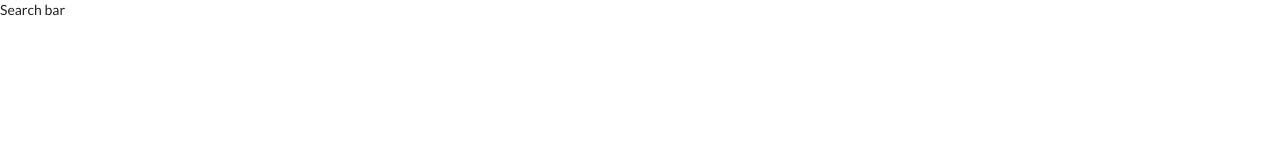
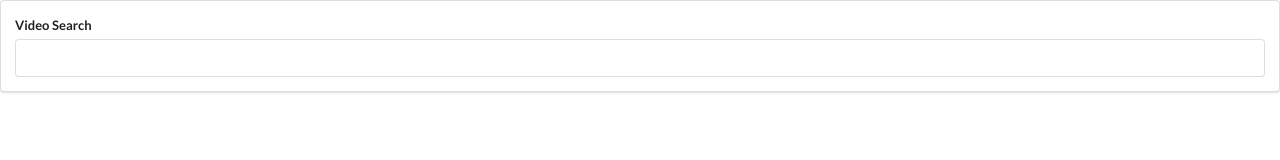
Before and after one commit to phamtony/youtube-api-reactjs-hooks, a React (Create React App) app: page / in a window 1280 px wide. Shown: the top 160 px of the page. Built offline with nearby package versions, Linux system fonts and the light colour scheme.

Commit message:
setting up search bar functions. getting ready to tie it up to the app js and youtube api

```diff
--- a/src/components/SearchBar.js
+++ b/src/components/SearchBar.js
@@ -1,11 +1,30 @@
 import React from "react";
 
 class SearchBar extends React.Component {
+    state = {term: ''};
+
+    onFormSubmit = (e) => {
+        e.preventDefault();
+    };
+
+    onInputChange = (e) => {
+        this.setState({term: e.target.value});
+    };
+
     render() {
         return (
-          <div>
-              Search bar
-          </div>
+            <div className="search-bar ui segment">
+                <form action="" className="ui form" onSubmit={this.onFormSubmit}>
+                    <div className="field">
+                        <label htmlFor="">Video Search</label>
+                        <input
+                            type="text"
+                            value={this.state.term}
+                            onChange={this.onInputChange}
+                        />
+                    </div>
+                </form>
+            </div>
         );
     }
 }
```
Also changed, not shown: 1 other file (tests, documents, lock files or other folders).
